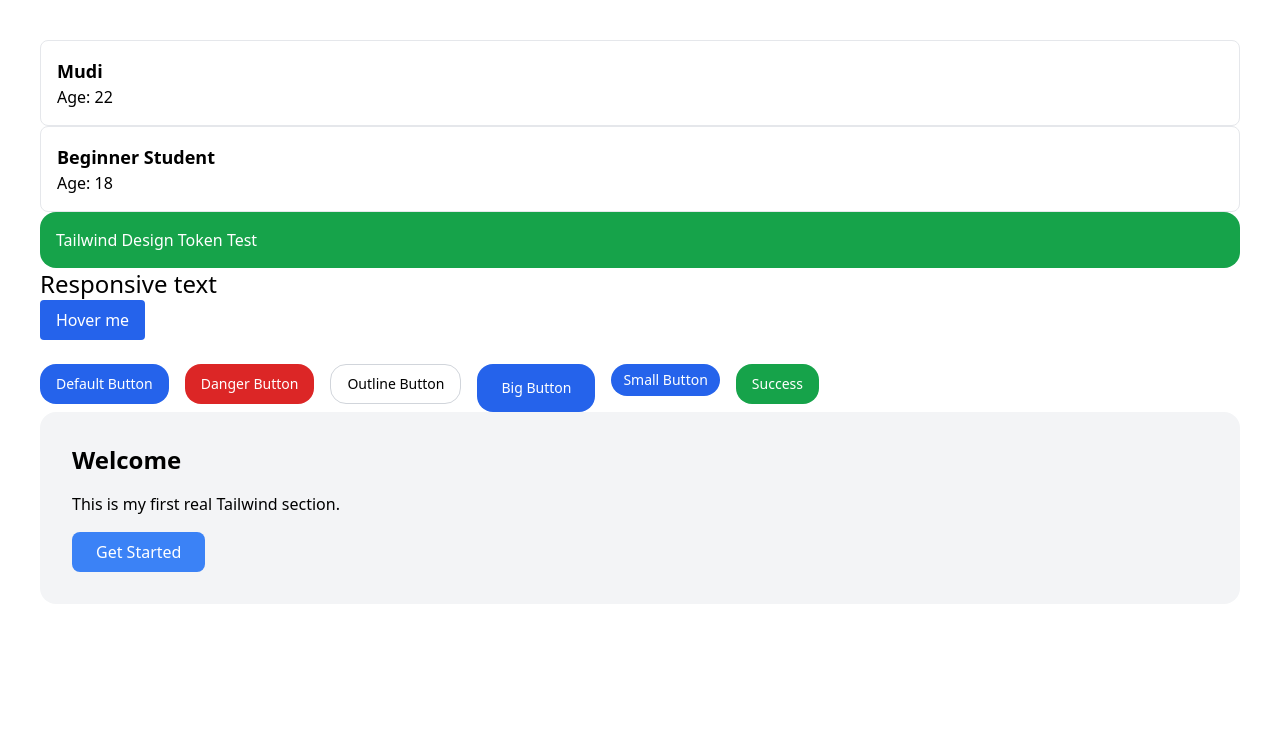
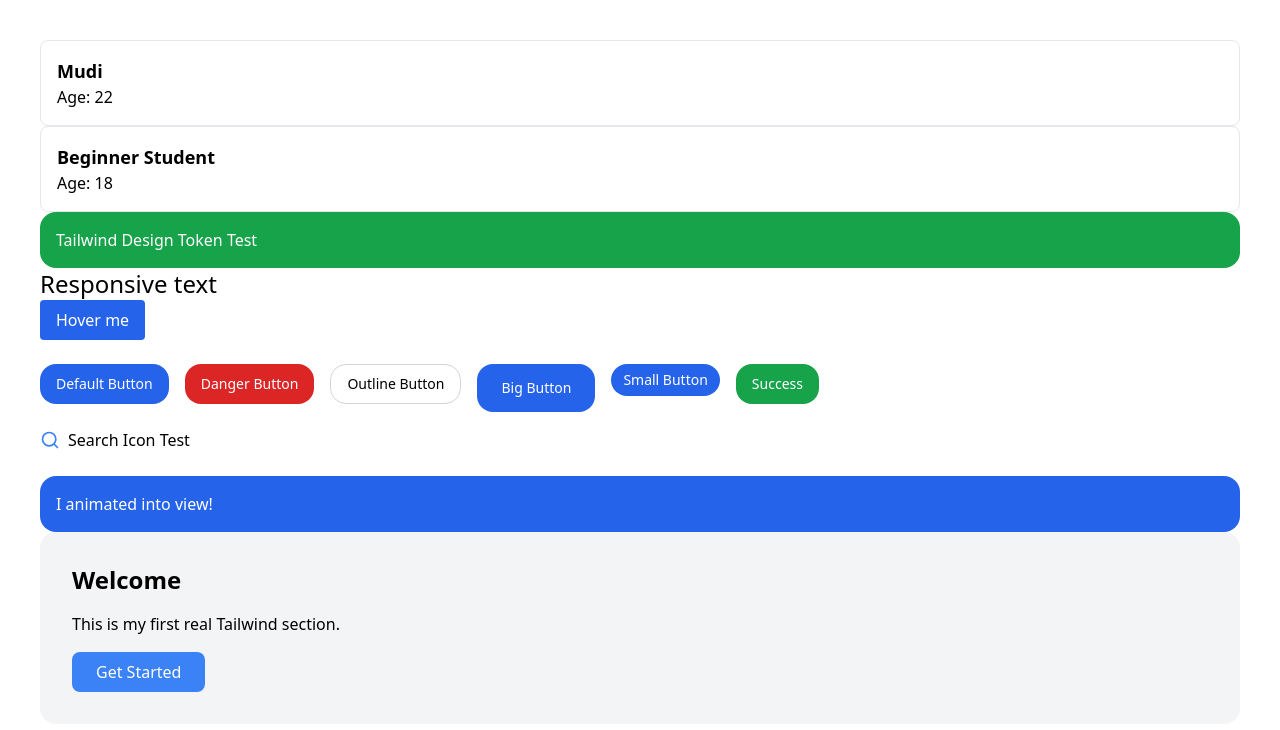
Before and after one commit to mudimurtala/temp-innohealth, a React (Vite) app: page / in a window 1280 px wide. Shown: the top 730 px of the page. Built offline with nearby package versions, Linux system fonts and the light colour scheme.

Commit message:
Add files

```diff
--- a/package.json
+++ b/package.json
@@ -8,8 +8,11 @@
     "preview": "vite preview"
   },
   "dependencies": {
+    "@radix-ui/react-dialog": "^1.1.15",
     "class-variance-authority": "^0.7.1",
     "clsx": "^2.1.1",
+    "framer-motion": "^12.23.25",
+    "lucide-react": "^0.555.0",
     "react": "^18.2.0",
     "react-dom": "^18.2.0",
     "tailwind-merge": "^3.4.0"
--- a/src/App.tsx
+++ b/src/App.tsx
@@ -1,5 +1,8 @@
 import Profile from "./components/Profile"
 import Button from "./components/ui/Button"
+import { Search, X } from "lucide-react"
+import { motion } from "framer-motion"
+
 
 
 const App: React.FC = () => {
@@ -20,6 +23,20 @@ const App: React.FC = () => {
         <Button variant="success">Success</Button>
       </div>
 
+      <div className="flex items-center gap-2 mt-4">
+        <Search className="w-5 h-5 text-blue-500" />
+        <span>Search Icon Test</span>
+      </div>
+
+      <motion.div
+        className="mt-6 p-4 bg-brand text-white rounded-xl"
+        initial={{ opacity: 0, y: 20 }}
+        animate={{ opacity: 1, y: 0 }}
+        transition={{ duration: 0.5 }}
+      >
+      I animated into view!
+      </motion.div>
+
       <section className="bg-gray-100 p-8 rounded-xl">
         <h1 className="text-2xl font-bold mb-4">Welcome</h1>
         <p className="mb-4">This is my first real Tailwind section.</p>
```
Also changed, not shown: 1 other file (tests, documents, lock files or other folders).
